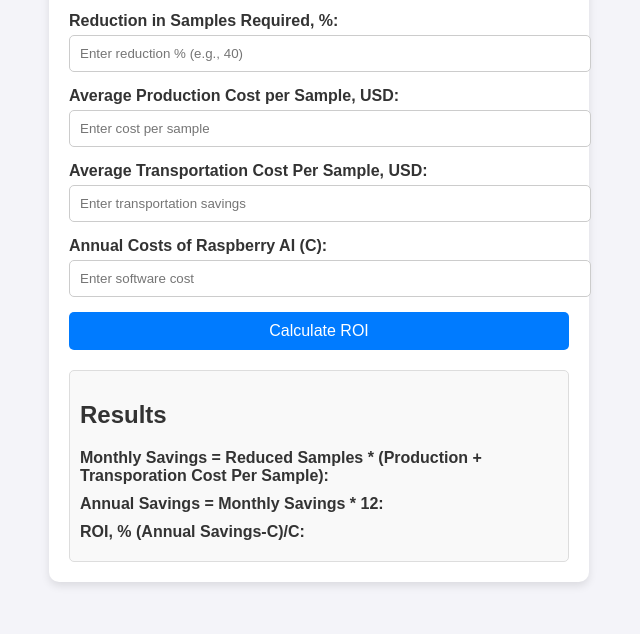
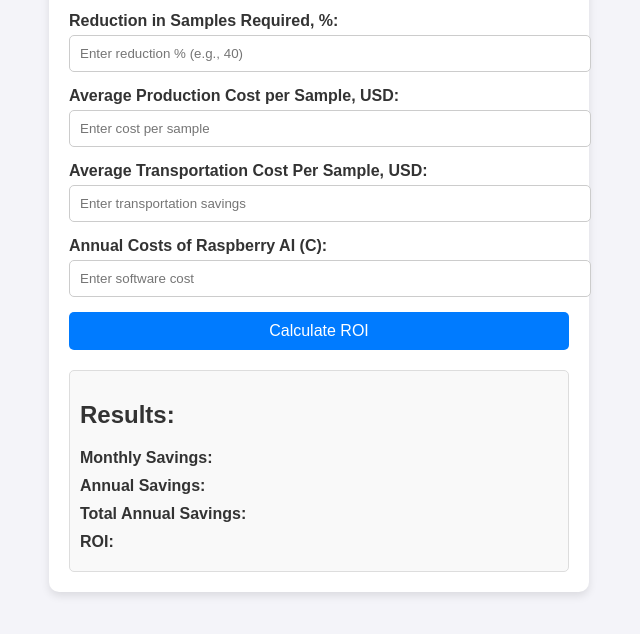
Before and after one commit to m-bluebird/roi-calculator-raspberry, a plain HTML site: page index.html in a window 1280 px wide. Shown: the part 248-882 px from the top of the page, without its empty margins (321-961 px from the left). Drawn offline with Linux system fonts and the light colour scheme.

Commit message:
Update index.html

```diff
--- a/index.html
+++ b/index.html
@@ -30,10 +30,19 @@
         </form>
 
         <div id="results">
-            <h2>Results</h2>
-            <p id="monthlySavings">Monthly Savings = Reduced Samples * (Production + Transporation Cost Per Sample): </p>
-            <p id="totalSavings">Annual Savings = Monthly Savings * 12: </p>
-            <p id="roi">ROI, % (Annual Savings-C)/C: </p>
+            <h2>Results:</h2>
+            <p id="monthlySavings">Monthly Savings: </p>
+            <p id="annualSavings">Annual Savings: </p>
+            <p id="totalSavings">Total Annual Savings: </p>
+            <p id="roi">ROI: </p>
+        </div>
+
+        <!-- Explanation Section -->
+        <div id="explanation" class="hidden">
+            <h3>How Outputs Are Calculated:</h3>
+            <p id="explainMonthlySavings"></p>
+            <p id="explainAnnualSavings"></p>
+            <p id="explainROI"></p>
         </div>
     </div>
     <script src="script.js"></script>
```
